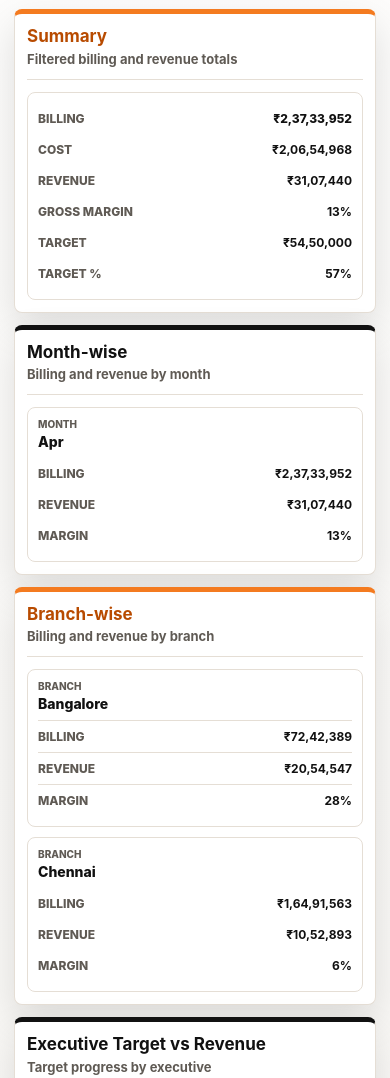
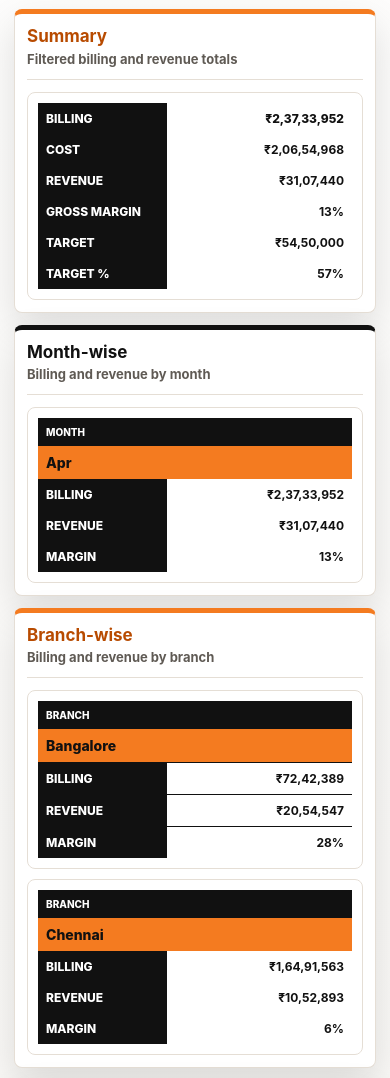
Before and after one commit to jesley13/dashboard, a plain HTML site: page index.html in a window 390 px wide. Shown: the part 659-1737 px from the top of the page. Drawn offline with Linux system fonts and the light colour scheme; no server answers.

Commit message:
darker headers

```diff
--- a/styles.css
+++ b/styles.css
@@ -406,8 +406,8 @@ td:first-child {
     align-items: flex-start;
     justify-content: space-between;
     gap: 12px;
-    padding: 8px 0;
-    border-bottom: 1px solid var(--line);
+    padding: 8px;
+    border-bottom: 1px solid #111111;
     text-align: right;
     white-space: normal;
     overflow-wrap: anywhere;
@@ -416,8 +416,11 @@ td:first-child {
 
   td::before {
     content: attr(data-label);
-    flex: 0 0 42%;
-    color: var(--muted);
+    flex: 0 0 38%;
+    margin: -8px 0 -8px -8px;
+    padding: 8px;
+    background: #111111;
+    color: #ffffff;
     font-weight: 800;
     text-align: left;
     text-transform: uppercase;
@@ -434,6 +437,7 @@ td:first-child {
   td.row-title {
     display: block;
     padding-top: 0;
+    background: #f47b20;
     color: var(--ink);
     font-size: 14px;
     font-weight: 850;
@@ -442,7 +446,8 @@ td:first-child {
 
   td.row-title::before {
     display: block;
-    margin-bottom: 3px;
+    margin: 0 -8px 8px;
+    background: #111111;
     font-size: 10px;
   }
 }
```
